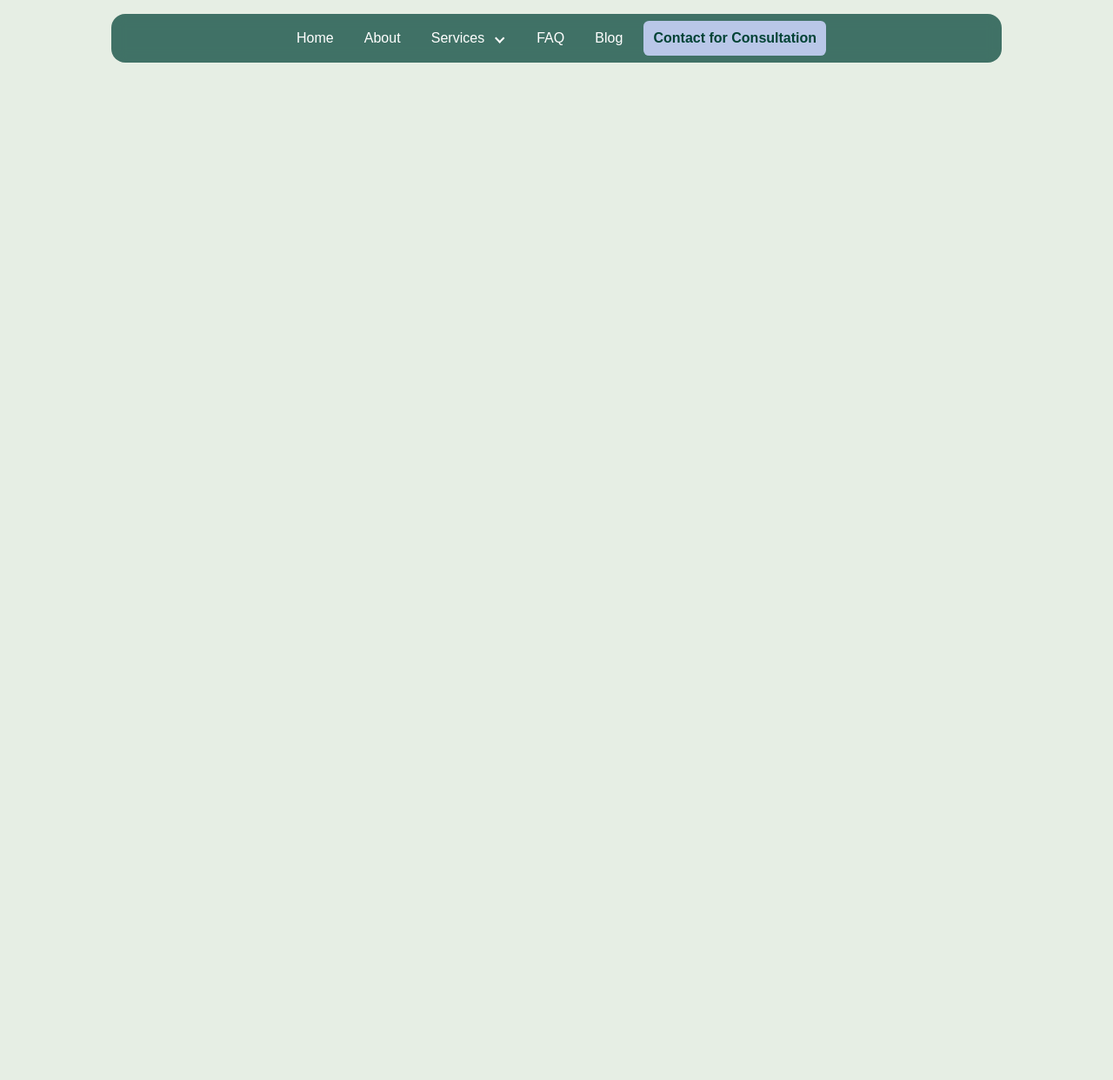
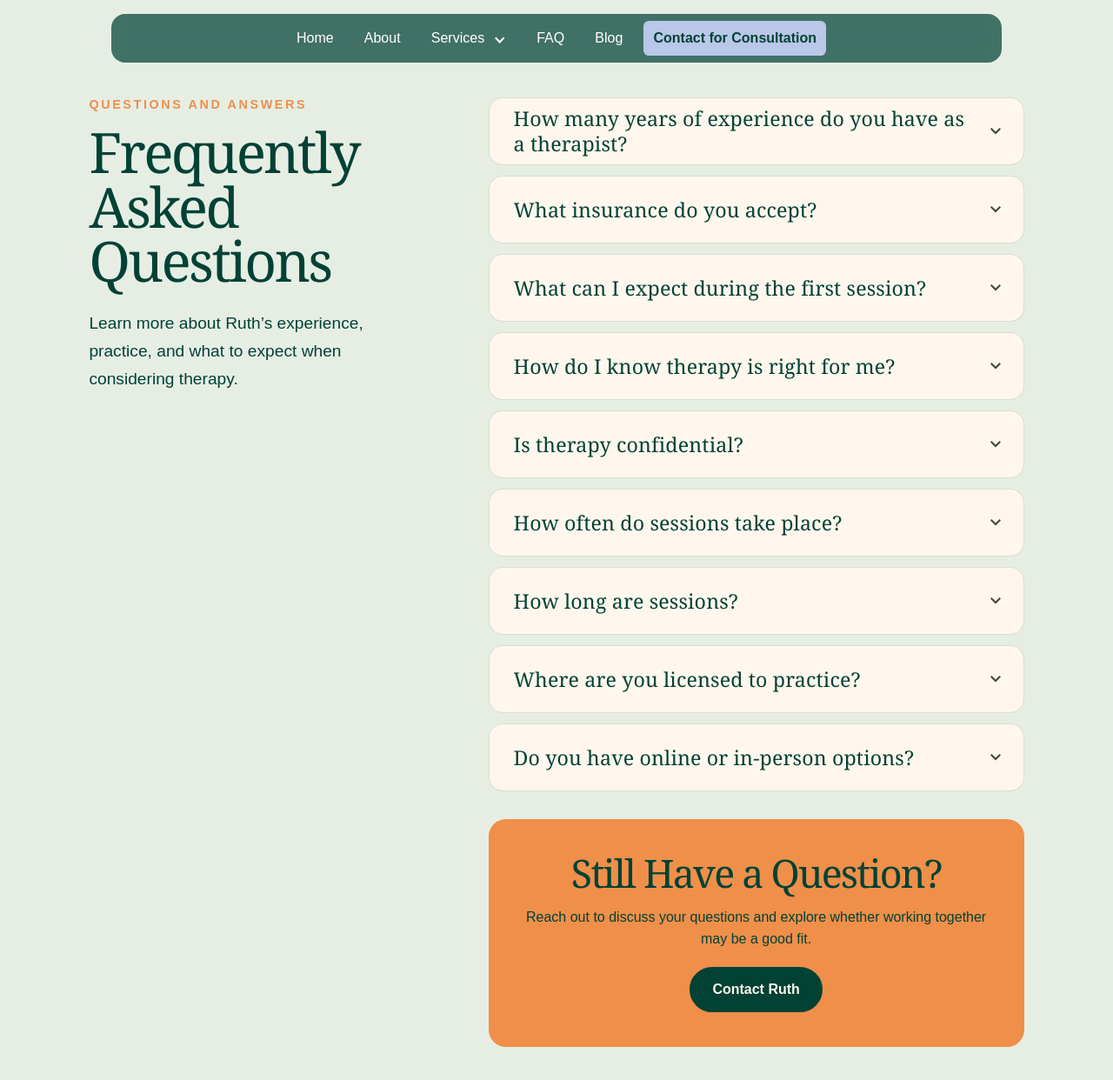
Before and after one commit to TherapyWithRuth/therapy-with-ruth-website, an Angular app: page /faq in a window 1280 px wide. Before the commit this address led to /. Shown: the top 1242 px of the page at 87% size. Before the commit the page ends 800 px from the top, so only its background shows below. Built offline with nearby package versions, Linux system fonts and the light colour scheme.

Commit message:
Added FAQ page with questions and answers

```diff
--- /dev/null
+++ b/public/data/faqs.json
@@ -0,0 +1,38 @@
+[
+  {
+    "question": "How many years of experience do you have as a therapist?",
+    "answer": "I have been working professionally as a therapist since 2012."
+  },
+  {
+    "question": "What insurance do you accept?",
+    "answer": "While I don't accept insurance directly, most providers will reimburse you for my services."
+  },
+  {
+    "question": "What can I expect during the first session?",
+    "answer": "The first session will be fairly casual. We will spend some time getting to know each other. I will ask about what your goals are for our sessions together and you can tell me about what you have been experiencing that made you decide to start therapy."
+  },
+  {
+    "question": "How do I know therapy is right for me?",
+    "answer": "Therapy may be right for you if you’re feeling stuck, overwhelmed, disconnected, or like you keep repeating the same patterns even when you’re ready for something different. You don’t have to be in crisis to begin therapy. Sometimes therapy is about healing old wounds, learning how to regulate your nervous system, understanding yourself more deeply, or having a space where you can finally exhale and be honest about what you’re carrying.Therapy can also be a place to explore your relationships, your emotions, your identity, your purpose, and the parts of you that are asking for more care and attention. If you’re curious about therapy, that curiosity may be worth listening to. We can start gently, move at your pace, and see if the work feels supportive for where you are right now"
+  },
+  {
+    "question": "Is therapy confidential?",
+    "answer": "Yes. Therapy is a confidential space, and your privacy is deeply respected. What you share in session stays between us, with a few legal and ethical exceptions. These exceptions include situations where there is a risk of serious harm to yourself or someone else, suspected abuse or neglect of a child, elder, or vulnerable person, or when records are required by law or court order."
+  },
+  {
+    "question": "How often do sessions take place?",
+    "answer": "Sessions typically take place once a week. Meeting weekly helps create consistency, build momentum, and allows us to stay connected to the work we’re doing together. Depending on your needs, goals, and availability, we can also discuss what frequency feels most supportive for you."
+  },
+  {
+    "question": "How long are sessions?",
+    "answer": "Therapy sessions are typically 45–50 minutes long. This gives us enough time to check in, explore what’s coming up for you, and work at a pace that feels thoughtful and supportive."
+  },
+  {
+    "question": "Where are you licensed to practice?",
+    "answer": "I am licensed to provide therapy to clients located in New York State."
+  },
+  {
+    "question": "Do you have online or in-person options?",
+    "answer": "I exclusively offer online therapy, which allows you to attend sessions from the comfort and familiarity of your own space. Many clients appreciate the convenience of not having to commute, find parking, or rush from one place to another before a session."
+  }
+]
--- a/src/app/app.config.ts
+++ b/src/app/app.config.ts
@@ -1,3 +1,4 @@
+import { provideHttpClient } from '@angular/common/http';
 import { ApplicationConfig, provideBrowserGlobalErrorListeners } from '@angular/core';
 import { provideRouter, withInMemoryScrolling } from '@angular/router';
 
@@ -6,6 +7,7 @@ import { routes } from './app.routes';
 export const appConfig: ApplicationConfig = {
   providers: [
     provideBrowserGlobalErrorListeners(),
+    provideHttpClient(),
     provideRouter(
       routes,
       withInMemoryScrolling({
--- a/src/app/app.routes.ts
+++ b/src/app/app.routes.ts
@@ -84,4 +84,9 @@ export const routes: Routes = [
     title: 'Contact Ruth Perez Acosta, LMHC | Therapy with Ruth',
     loadComponent: () => import('./contact/contact').then((component) => component.ContactPage),
   },
+  {
+    path: 'faq',
+    title: 'Therapy FAQs | Therapy with Ruth',
+    loadComponent: () => import('./faq/faq').then((component) => component.FaqPage),
+  },
 ];
--- /dev/null
+++ b/src/app/faq/faq.html
@@ -0,0 +1,36 @@
+<section class="faq-page" aria-labelledby="faq-page-title">
+  <header class="faq-page__heading">
+    <p class="faq-page__eyebrow">Questions and Answers</p>
+    <h1 id="faq-page-title">Frequently Asked Questions</h1>
+    <p>
+      Learn more about Ruth’s experience, practice, and what to expect when considering therapy.
+    </p>
+  </header>
+
+  <div class="faq-page__content">
+    @if (faqItems$ | async; as faqItems) {
+      @if (faqItems.length) {
+        <mat-accordion multi>
+          @for (item of faqItems; track item.question) {
+            <mat-expansion-panel>
+              <mat-expansion-panel-header>
+                <mat-panel-title>{{ item.question }}</mat-panel-title>
+              </mat-expansion-panel-header>
+              <p>{{ item.answer }}</p>
+            </mat-expansion-panel>
+          }
+        </mat-accordion>
+      } @else {
+        <p class="faq-page__empty">No frequently asked questions are available right now.</p>
+      }
+    }
+
+    <div class="faq-page__cta">
+      <h2>Still Have a Question?</h2>
+      <p>
+        Reach out to discuss your questions and explore whether working together may be a good fit.
+      </p>
+      <a routerLink="/contact">Contact Ruth</a>
+    </div>
+  </div>
+</section>
--- /dev/null
+++ b/src/app/faq/faq.scss
@@ -0,0 +1,186 @@
+:host {
+  display: block;
+}
+
+.faq-page {
+  --mat-sys-primary: var(--color-forest-dark);
+  --mat-sys-surface: var(--color-cream);
+
+  display: grid;
+  min-height: 100svh;
+  grid-template-columns: minmax(18rem, 0.75fr) minmax(28rem, 1.25fr);
+  align-items: start;
+  gap: clamp(2.5rem, 7vw, 7rem);
+  padding: clamp(7rem, 13vh, 9rem) clamp(1.5rem, 8vw, 8rem) clamp(3rem, 7vh, 6rem);
+  background: var(--color-sage-light);
+  scroll-snap-align: start;
+}
+
+.faq-page__heading {
+  position: sticky;
+  top: 7rem;
+}
+
+.faq-page__eyebrow {
+  margin: 0 0 1rem;
+  color: var(--color-orange);
+  font-size: 0.9rem;
+  font-weight: 700;
+  letter-spacing: 0.18em;
+  text-transform: uppercase;
+}
+
+h1,
+h2 {
+  margin: 0;
+  color: var(--color-forest-dark);
+  font-family: Georgia, 'Times New Roman', serif;
+  font-weight: 400;
+  letter-spacing: -0.04em;
+  text-wrap: balance;
+}
+
+h1 {
+  max-width: 12ch;
+  font-size: clamp(3rem, 5vw, 5.5rem);
+  line-height: 0.98;
+}
+
+.faq-page__heading > p:last-child {
+  max-width: 32rem;
+  margin: clamp(1.25rem, 3vh, 2rem) 0 0;
+  color: var(--color-forest-dark);
+  font-size: clamp(1rem, 1.5vw, 1.2rem);
+  line-height: 1.65;
+  text-wrap: pretty;
+}
+
+.faq-page__content {
+  width: min(100%, 48rem);
+  justify-self: end;
+}
+
+mat-accordion {
+  display: grid;
+  gap: 0.75rem;
+}
+
+mat-expansion-panel {
+  border: 0.0625rem solid rgba(1, 66, 53, 0.14);
+  border-radius: 1rem !important;
+  background: var(--color-cream);
+  box-shadow: none !important;
+}
+
+mat-expansion-panel-header {
+  min-height: 4.75rem;
+  padding-inline: clamp(1rem, 3vw, 1.75rem);
+}
+
+mat-panel-title {
+  color: var(--color-forest-dark);
+  font-family: Georgia, 'Times New Roman', serif;
+  font-size: clamp(1.15rem, 2vw, 1.45rem);
+  line-height: 1.25;
+}
+
+mat-expansion-panel p {
+  margin: 0;
+  color: var(--color-forest-dark);
+  font-size: clamp(0.95rem, 1.4vw, 1.05rem);
+  line-height: 1.65;
+}
+
+.faq-page__empty {
+  border-radius: 1rem;
+  padding: 1.5rem;
+  background: var(--color-cream);
+  color: var(--color-forest-dark);
+}
+
+.faq-page__cta {
+  margin-top: clamp(1.5rem, 4vh, 2.5rem);
+  border-radius: 1.25rem;
+  padding: clamp(1.5rem, 4vw, 2.5rem);
+  background: var(--color-orange);
+  color: var(--color-forest-dark);
+  text-align: center;
+}
+
+.faq-page__cta h2 {
+  font-size: clamp(2rem, 3.5vw, 3rem);
+  line-height: 1;
+}
+
+.faq-page__cta p {
+  max-width: 34rem;
+  margin: 1rem auto 0;
+  line-height: 1.55;
+}
+
+.faq-page__cta a {
+  display: inline-flex;
+  min-height: 3.25rem;
+  align-items: center;
+  justify-content: center;
+  margin-top: 1.25rem;
+  border: 0.125rem solid var(--color-forest-dark);
+  border-radius: 999px;
+  padding: 0.75rem 1.5rem;
+  background: var(--color-forest-dark);
+  color: var(--color-cream);
+  font-weight: 700;
+  text-decoration: none;
+  transition:
+    background-color 160ms ease,
+    color 160ms ease,
+    transform 160ms ease;
+}
+
+.faq-page__cta a:hover {
+  background: var(--color-cream);
+  color: var(--color-forest-dark);
+  transform: translateY(-0.125rem);
+}
+
+.faq-page__cta a:focus-visible {
+  outline: 0.1875rem solid var(--color-cream);
+  outline-offset: 0.25rem;
+}
+
+@media (max-width: 52rem) {
+  .faq-page {
+    grid-template-columns: 1fr;
+    gap: 1.75rem;
+    padding: 5.75rem 1rem 2rem;
+  }
+
+  .faq-page__heading {
+    position: static;
+    text-align: center;
+  }
+
+  h1,
+  .faq-page__heading > p:last-child {
+    margin-inline: auto;
+  }
+
+  h1 {
+    font-size: clamp(2.6rem, 11vw, 4rem);
+  }
+
+  .faq-page__heading > p:last-child {
+    margin-top: 1rem;
+  }
+
+  .faq-page__content {
+    width: min(100%, 44rem);
+    justify-self: center;
+  }
+}
+
+@media (prefers-reduced-motion: reduce) {
+  .faq-page__cta a {
+    transition: none;
+  }
+}
--- /dev/null
+++ b/src/app/faq/faq.ts
@@ -0,0 +1,19 @@
+import { AsyncPipe } from '@angular/common';
+import { Component, inject } from '@angular/core';
+import { MatExpansionModule } from '@angular/material/expansion';
+import { RouterLink } from '@angular/router';
+import { catchError, of } from 'rxjs';
+
+import { FaqDataService } from '../shared/faq-data.service';
+
+@Component({
+  selector: 'app-faq-page',
+  imports: [AsyncPipe, MatExpansionModule, RouterLink],
+  templateUrl: './faq.html',
+  styleUrl: './faq.scss',
+})
+export class FaqPage {
+  private readonly faqData = inject(FaqDataService);
+
+  protected readonly faqItems$ = this.faqData.faqItems$.pipe(catchError(() => of([])));
+}
--- a/src/app/home/faq/faq.html
+++ b/src/app/home/faq/faq.html
@@ -2,6 +2,7 @@
   <div class="faq__content">
     <h2 id="faq-title">Frequently Asked Questions</h2>
 
+    @if (faqItems$ | async; as faqItems) {
       <dl class="faq__list">
         @for (item of faqItems; track item.question) {
           <div class="faq__item">
@@ -10,6 +11,7 @@
           </div>
         }
       </dl>
+    }
 
     <a class="faq__button" routerLink="/faq">See More</a>
   </div>
--- /dev/null
+++ b/src/app/shared/faq-data.service.ts
@@ -0,0 +1,17 @@
+import { HttpClient } from '@angular/common/http';
+import { Injectable, inject } from '@angular/core';
+import { Observable, shareReplay } from 'rxjs';
+
+export interface FaqItem {
+  question: string;
+  answer: string;
+}
+
+@Injectable({ providedIn: 'root' })
+export class FaqDataService {
+  private readonly http = inject(HttpClient);
+
+  readonly faqItems$: Observable<FaqItem[]> = this.http
+    .get<FaqItem[]>('/data/faqs.json')
+    .pipe(shareReplay({ bufferSize: 1, refCount: true }));
+}
```
Also changed, not shown: src/app/home/faq/faq.ts (+11 -18 lines). Lines whose indentation alone changed are shown as unchanged.
